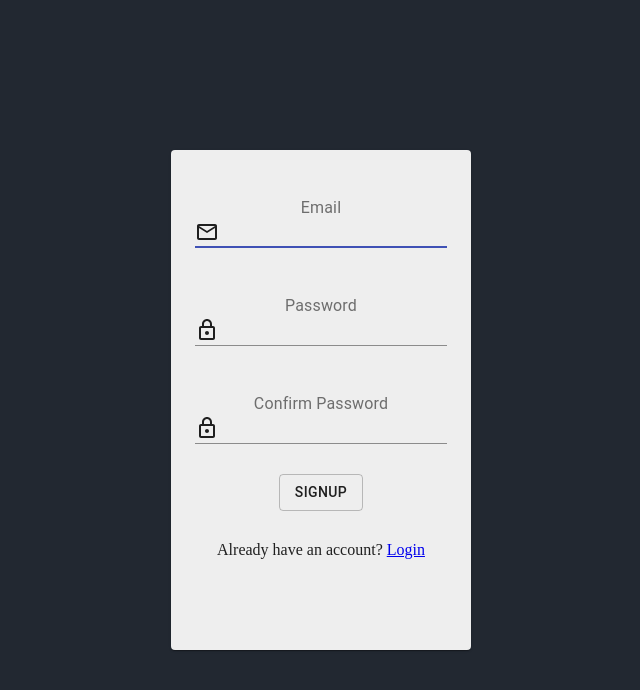
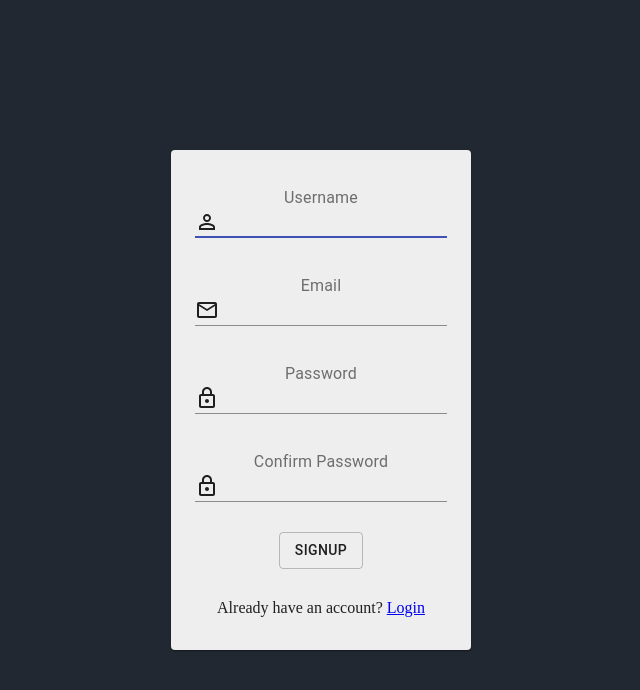
Before and after one commit to WildPoker/usap, a React (Create React App) app: page /signup in a window 1280 px wide. Shown: the top 690 px of the page, without its empty margins (319-959 px from the left). Built offline with nearby package versions, Linux system fonts and the light colour scheme; no server answers.

Commit message:
2nd Commit testing

```diff
--- a/src/components/Dashboard/components/Chat/Chatapp.js
+++ b/src/components/Dashboard/components/Chat/Chatapp.js
@@ -3,42 +3,36 @@ import Typography from "@material-ui/core/Typography";
 import Container from "@material-ui/core/Container";
 import useStyles from "./styles";
 import { db } from "../../../../Firebase";
+import { useAuth } from "../../../../contexts/AuthContext";
 const Chatapp = () => {
   const classes = useStyles();
+  const { currentUser } = useAuth();
   const [messages, setMessages] = useState([]);
 
   useEffect(() => {
-    db.collection("Testing").onSnapshot((snapshot) => {
-      setMessages(snapshot.docs.map((doc) => ({ message: doc.data() })));
-    });
-    console.log(messages);
+    db.collection("Chats")
+      .doc("Rooms")
+      .collection("Room-1")
+      .onSnapshot((snapshot) => {
+        setMessages(snapshot.docs.map((doc) => ({ message: doc.data() })));
+      });
+    console.log(currentUser);
   }, []);
 
-  // function readChat() {
-  //   const docRef = db
-  //     .collection("chat")
-  //     .doc("room-1")
-  //     .collection("chats")
-  //     .doc("hORoK317n0XGb8ZJNuLa");
-  //   return docRef
-  //     .get()
-  //     .then(function (doc) {
-  //       if (doc.exists) {
-  //         setChat({ id: doc.id, chat: doc.data() });
-  //       } else {
-  //         // doc.data() will be undefined in this case
-  //         console.log("No such document!");
-  //       }
-  //     })
-  //     .catch(function (error) {
-  //       console.log("Error getting document:", error);
-  //     });
-  // }
   return (
     <Container className={classes.container}>
       <Typography component="div" className={classes.Typography}>
         {messages.map(({ message }) => {
-          <p>{message.message}</p>;
+          return (
+            <div className={classes.messageHold}>
+              <p
+                style={{ wordBreak: "break-all", whiteSpace: "normal" }}
+                className={classes.messageBox}
+              >
+                {message.message}
+              </p>
+            </div>
+          );
         })}
       </Typography>
     </Container>
--- a/src/components/Dashboard/components/Chat/Chatarea.js
+++ b/src/components/Dashboard/components/Chat/Chatarea.js
@@ -6,16 +6,25 @@ import Button from "@material-ui/core/Button";
 
 function Chatarea(props) {
   const classes = useStyles();
-  const { chat } = useAuth();
-  const chatInput = useRef();
+  const { chat, currentUser } = useAuth();
+  const [chatInput, setChatInput] = useState("");
+
+  const handleChange = (e) => {
+    const value = e.target.value;
+    setChatInput(value);
+  };
 
   const handleClick = () => {
-    chat(chatInput.current.value);
+    chat(chatInput);
+    setChatInput("");
+    console.log(currentUser);
   };
+
   return (
     <div className={classes.chatarea}>
       <TextField
-        inputRef={chatInput}
+        onChange={handleChange}
+        value={chatInput}
         className={classes.chatareaInput}
         autoFocus={true}
         placeholder="Chat Area"
--- a/src/components/Dashboard/components/Chat/styles.js
+++ b/src/components/Dashboard/components/Chat/styles.js
@@ -34,6 +34,20 @@ const useStyles = makeStyles((theme) => ({
     height: "100",
     marginLeft: "50px",
   },
+  messageHold: {
+    display: "block",
+    maxWidth: "100%",
+  },
+  messageBox: {
+    display: "inline-block",
+    backgroundColor: "blue",
+    padding: "10px 30px 10px 30px",
+    borderRadius: "20px",
+    color: "white",
+    marginLeft: "10px",
+    maxWidth: "80%",
+    minHeight: "100%",
+  },
 }));
 
 export default useStyles;
--- a/src/components/Signup/Signup.js
+++ b/src/components/Signup/Signup.js
@@ -5,41 +5,35 @@ import InputLabel from "@material-ui/core/InputLabel";
 import InputAdornment from "@material-ui/core/InputAdornment";
 import EmailOutlinedIcon from "@material-ui/icons/EmailOutlined";
 import LockOutlinedIcon from "@material-ui/icons/LockOutlined";
+import PersonOutlineOutlinedIcon from "@material-ui/icons/PersonOutlineOutlined";
 import useStyles from "./styles";
 import { Link, useHistory } from "react-router-dom";
-import { useState } from "react";
+import { useState, useRef } from "react";
 import { useAuth } from "../../contexts/AuthContext";
 
 function Signup() {
   const classes = useStyles();
-
-  const [signupUser, setSignupUser] = useState({
-    email: "",
-    password: "",
-    passwordConfirm: "",
-  });
+  const userRef = useRef();
+  const emailRef = useRef();
+  const passRef = useRef();
+  const conPassRef = useRef();
   const [error, setError] = useState("");
-  const { signup, storeData } = useAuth();
+  const { signup } = useAuth();
   const history = useHistory();
-  const handleChange = (e) => {
-    const { name, value } = e.target;
-    setSignupUser((prevValue) => {
-      return {
-        ...prevValue,
-        [name]: value,
-      };
-    });
-  };
 
   function handleSignup(e) {
     e.preventDefault();
+    const username = userRef.current.value;
+    const email = emailRef.current.value;
+    const password = passRef.current.value;
+    const conPass = conPassRef.current.value;
 
-    if (signupUser.password !== signupUser.passwordConfirm) {
+    if (password !== conPass) {
       return setError("Passwords do not match");
     }
     try {
       setError("");
-      signup(signupUser.email, signupUser.password);
+      signup(email, password, username);
       history.push("/");
     } catch {
       setError("Failed to create an account");
@@ -50,19 +44,22 @@ function Signup() {
     <div className={classes.root}>
       <Card className={classes.card}>
         <form onSubmit={handleSignup}>
-          <InputLabel
-            htmlFor="input-with-icon-adornment"
-            className={classes.input}
-          >
-            Email
-          </InputLabel>
-
+          <InputLabel className={classes.label}>Username</InputLabel>
           <Input
-            onChange={handleChange}
-            name="email"
+            inputRef={userRef}
+            name="username"
             autoFocus
             required
-            id="input-with-icon-adornment"
+            startAdornment={
+              <InputAdornment position="start">
+                <PersonOutlineOutlinedIcon />
+              </InputAdornment>
+            }
+          />
+          <InputLabel className={classes.label}>Email</InputLabel>
+          <Input
+            inputRef={emailRef}
+            required
             startAdornment={
               <InputAdornment position="start">
                 <EmailOutlinedIcon />
@@ -70,36 +67,22 @@ function Signup() {
             }
           />
           {error && <InputLabel className={classes.error}>{error}</InputLabel>}
-          <InputLabel
-            htmlFor="input-with-icon-adornment"
-            className={classes.input}
-          >
-            Password
-          </InputLabel>
+          <InputLabel className={classes.label}>Password</InputLabel>
           <Input
-            onChange={handleChange}
-            name="password"
+            inputRef={passRef}
             required
             type="password"
-            id="input-with-icon-adornment"
             startAdornment={
               <InputAdornment position="start">
                 <LockOutlinedIcon />
               </InputAdornment>
             }
           />
-          <InputLabel
-            htmlFor="input-with-icon-adornment"
-            className={classes.input}
-          >
-            Confirm Password
-          </InputLabel>
+          <InputLabel className={classes.label}>Confirm Password</InputLabel>
           <Input
-            onChange={handleChange}
-            name="passwordConfirm"
+            inputRef={conPassRef}
             type="password"
             required
-            id="input-with-icon-adornment"
             startAdornment={
               <InputAdornment position="start">
                 <LockOutlinedIcon />
--- a/src/components/Signup/styles.js
+++ b/src/components/Signup/styles.js
@@ -17,8 +17,8 @@ const useStyles = makeStyles((theme) => ({
   error: {
     color: "red",
   },
-  input: {
-    margin: "50px 0 0 0",
+  label: {
+    margin: "40px 0 0 0",
   },
   button: {
     marginTop: "30px",
--- a/src/contexts/AuthContext.js
+++ b/src/contexts/AuthContext.js
@@ -14,7 +14,11 @@ export function AuthProvider({ children }) {
     return console.log("Working!");
   }
 
-  function signup(email, password) {
+  function signup(email, password, username) {
+    const seq = (Math.floor(Math.random() * 10000) + 10000)
+      .toString()
+      .substring(1);
+
     return auth
       .createUserWithEmailAndPassword(email, password)
       .then((user) => {
@@ -25,10 +29,11 @@ export function AuthProvider({ children }) {
       })
       .then(() => {
         db.collection("users")
-          .doc(email)
+          .doc(username + "#" + seq)
           .collection("user-data")
           .doc("user-info")
           .set({
+            username: username + "#" + seq,
             email: email,
           });
       });
@@ -36,11 +41,12 @@ export function AuthProvider({ children }) {
 
   function chat(chat) {
     return db
-      .collection("chat")
-      .doc("room-1")
-      .collection("chats")
+      .collection("Chats")
+      .doc("Rooms")
+      .collection("Room-1")
       .add({
-        chat: chat,
+        sender: currentUser.email,
+        message: chat,
       })
       .then(function () {
         console.log("Successfully Send");
```
Also changed, not shown: 2 other files (tests, documents, lock files or other folders).
